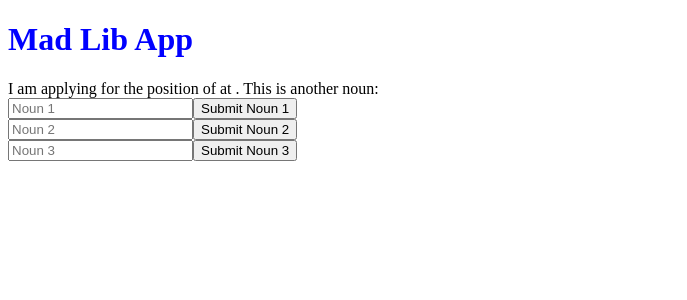
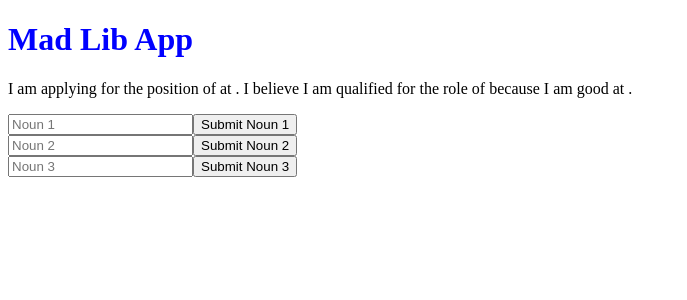
Before and after one commit to austinbhan/cover-letter-madlibs, a React app: page / in a window 1280 px wide. Shown: the top 300 px of the page, without its empty margins (0-687 px from the left). Built offline with nearby package versions, Linux system fonts and the light colour scheme.

Commit message:
Reformatted cover letter

```diff
--- /dev/null
+++ b/src/CoverLetterOne.jsx
@@ -0,0 +1,10 @@
+export default function CoverLetterOne({ nounOne, nounTwo, nounThree }) {
+  return(
+    <div>
+      <p>I am applying for the position of {nounOne} at {nounTwo}.
+      I believe I am qualified for the role of {nounOne}
+      because I am good at {nounThree}.
+      </p>
+    </div>
+  );
+}
--- a/src/app.jsx
+++ b/src/app.jsx
@@ -4,6 +4,7 @@ import {
 import '../src/app.css';
 import { useState } from 'react';
 import TextForm from './TextForm';
+import CoverLetterOne from './CoverLetterOne';
 
 
 export default function App() {
@@ -36,8 +37,10 @@ export default function App() {
     <Router>
       <h1>Mad Lib App</h1>
       <div className="cover-letter">
-        <div>I am applying for the position of {nounOne} at {nounTwo}.
-        This is another noun: {nounThree}</div>
+        <CoverLetterOne
+          nounOne={nounOne}
+          nounTwo={nounTwo}
+          nounThree={nounThree} />
       </div>
 
       <TextForm
```
